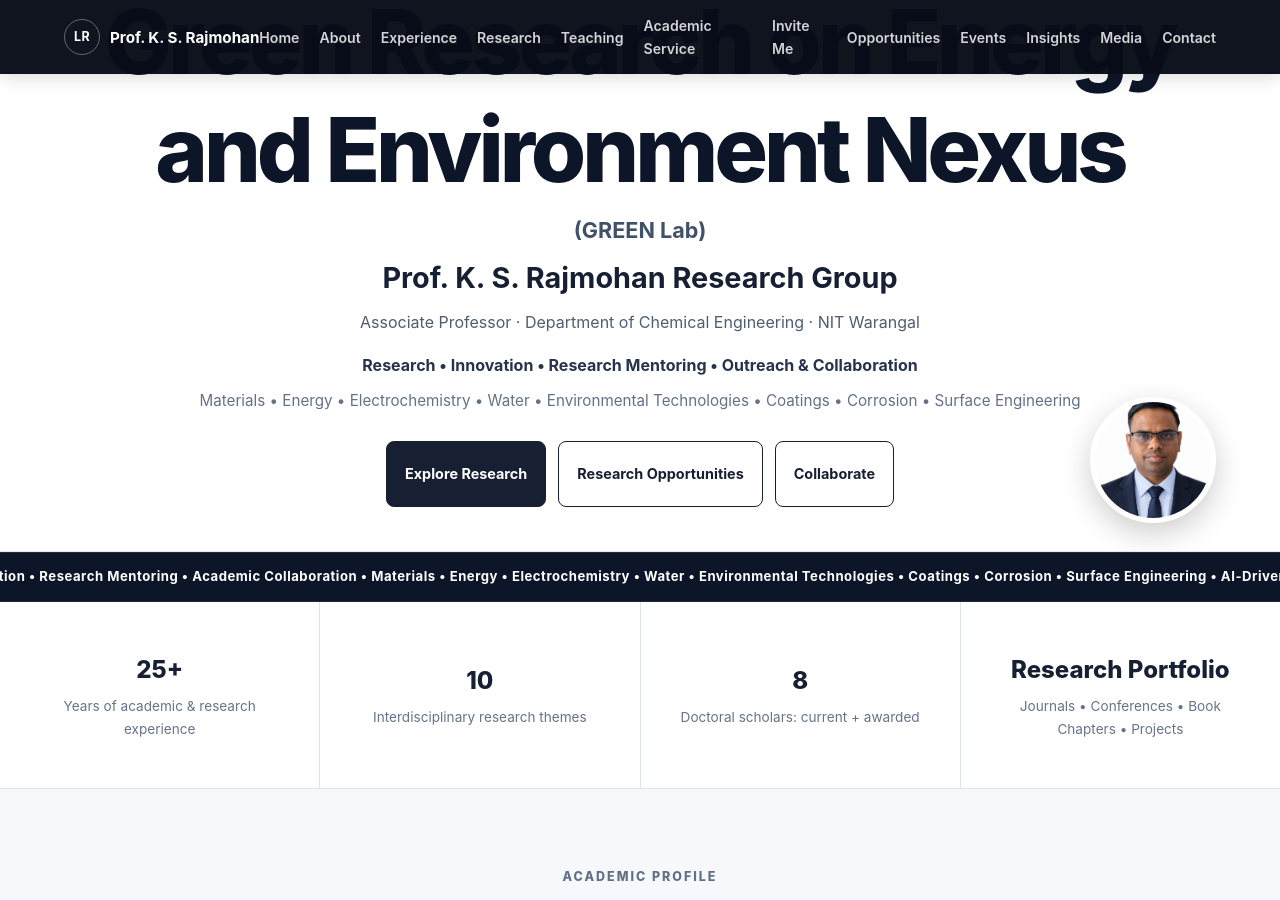
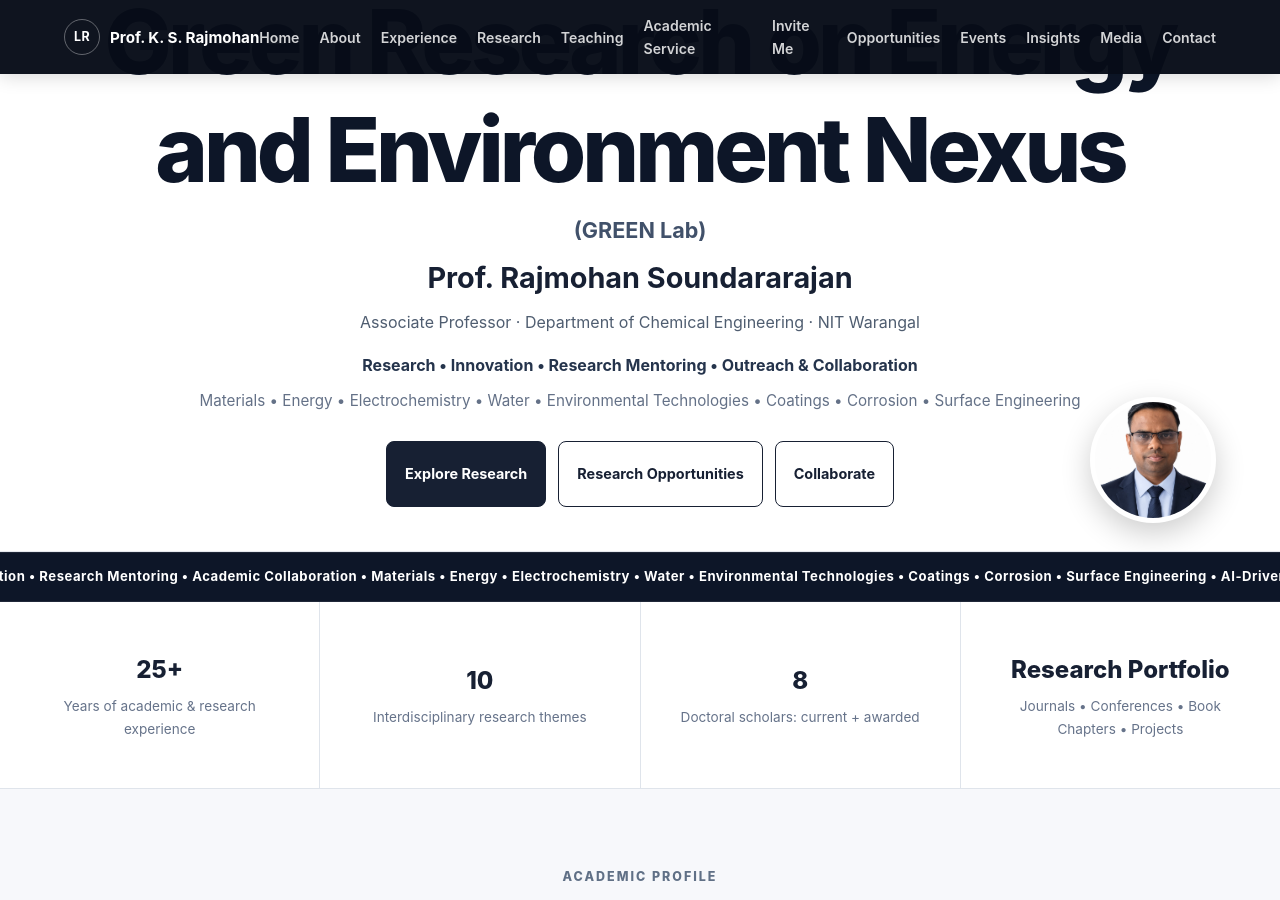
Before and after one commit to lionrajmohan/lionrajmohan.github.io, a Jekyll site: the page built from index.md, in a window 1280 px wide and 900 px high, scrolled down 891 px. Built offline with Jekyll 4.4.1, drawn with Linux system fonts in a browser that asks for light colours.

Commit message:
Update index.md

```diff
--- a/index.md
+++ b/index.md
@@ -64,7 +64,7 @@ The image paths unless the files are moved or renamed.
       (GREEN Lab)
     </p>
 
-    <h2>Prof. K. S. Rajmohan Research Group</h2>
+    <h2>Prof. Rajmohan Soundararajan </h2>
 
     <p class="role">
       Associate Professor · Department of Chemical Engineering · NIT Warangal
```
